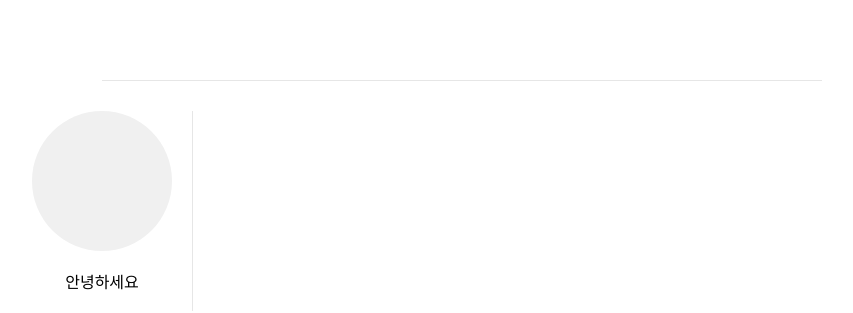
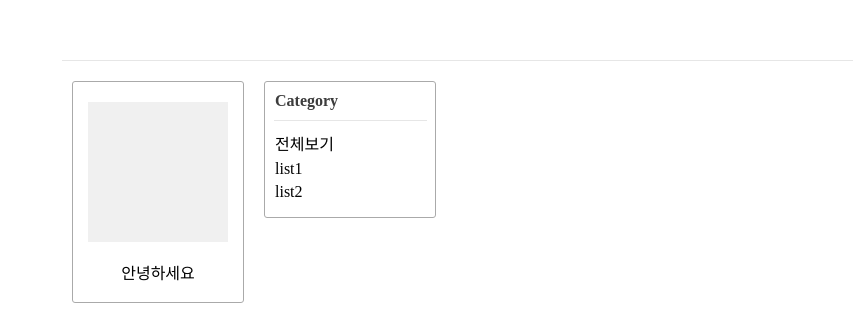
Before and after one commit to zlhunzzing/blog-zlhunzzing, a React (Create React App) app in the folder client/: page / in a window 1280 px wide. Shown: the part 784-1097 px from the top of the page, without its empty margins (178-1031 px from the left). Built offline with nearby package versions, Linux system fonts and the light colour scheme.

Commit message:
카테고리 뷰 추가

```diff
--- /dev/null
+++ b/client/src/component/Category.tsx
@@ -0,0 +1,44 @@
+import React, { useState } from 'react';
+
+function Category() {
+  const catogorist = useState(["list1","list2"])[0]
+
+  return (
+    <div className="menu" style={{textAlign: 'left'}}>
+      <div style={{
+        padding: '10px',
+        fontWeight: 'bold',
+        color: 'rgb(60, 60, 60)'
+      }}>Category</div>
+
+      <div
+      style={{
+        margin: '0 auto',
+        width: '90%',
+        borderTop: '1px solid rgb(230, 230, 230)',
+      }}
+      ></div>
+
+      <div style={{
+        paddingTop: '10px',
+        paddingLeft: '10px',
+      }}>전체보기</div>
+
+      <ul style={{
+            marginTop: '0px',
+            listStyleType: 'none',
+            paddingLeft: '5px'
+          }}>
+        {catogorist.map((name: any, id: number) => (
+          <li
+            key={id}
+            style={{
+              margin: '5px'
+          }}>{name}</li>
+        ))}
+      </ul>
+    </div>
+  );
+}
+
+export default Category;
--- a/client/src/component/HrComponent.tsx
+++ b/client/src/component/HrComponent.tsx
@@ -6,8 +6,8 @@ function HrComponent() {
       className="HrComponent"
       style={{
         margin: '0 auto',
-        marginBottom: '30px',
-        width: '80%',
+        marginBottom: '10px',
+        width: '100%',
         borderTop: '1px solid rgb(230, 230, 230)',
       }}
     ></div>
--- a/client/src/component/ProfileComponent.tsx
+++ b/client/src/component/ProfileComponent.tsx
@@ -5,21 +5,16 @@ function ProfileComponent() {
   const [content, setContent] = useState('안녕하세요');
 
   return (
-    <div
-      style={{
-        width: '20%',
-        borderRight: '1px solid rgb(230, 230, 230)',
-        textAlign: 'center',
-      }}
-    >
+    <span
+      className="menu">
       <div
         className="profileImage"
         style={{
           margin: '0 auto',
-          marginTop: '15px',
+          marginTop: '20px',
           width: '140px',
           height: '140px',
-          borderRadius: '100px',
+          // borderRadius: '100px',
           backgroundColor: 'rgb(240, 240, 240)',
         }}
       ></div>
@@ -56,7 +51,7 @@ function ProfileComponent() {
           <button className="profileInput">확인</button>
         </form>
       )}
-    </div>
+    </span>
   );
 }
 
--- a/client/src/pages/Home.tsx
+++ b/client/src/pages/Home.tsx
@@ -1,4 +1,5 @@
 import React from 'react';
+import Category from '../component/Category';
 import ContentComponent from '../component/ContentComponent';
 import HeaderComponent from '../component/HeaderComponent';
 import HrComponent from '../component/HrComponent';
@@ -12,6 +13,7 @@ function Home() {
       <ContentComponent></ContentComponent>
       <HrComponent></HrComponent>
       <ProfileComponent></ProfileComponent>
+      <Category></Category>
     </div>
   );
 }
--- a/client/src/pages/PostNew.tsx
+++ b/client/src/pages/PostNew.tsx
@@ -1,4 +1,5 @@
 import React from 'react';
+import Category from '../component/Category';
 import HeaderComponent from '../component/HeaderComponent';
 import HrComponent from '../component/HrComponent';
 import PostNewComponent from '../component/PostNewComponent';
@@ -12,6 +13,7 @@ function PostNew() {
       <PostNewComponent></PostNewComponent>
       <HrComponent></HrComponent>
       <ProfileComponent></ProfileComponent>
+      <Category></Category>
     </div>
   );
 }
--- a/client/src/style.css
+++ b/client/src/style.css
@@ -23,7 +23,7 @@ body {
 }
 
 .Home {
-  width: 900px;
+  width: 800px;
   margin: 0 auto;
   text-align: center;
 }
@@ -31,3 +31,11 @@ body {
 .title:hover {
   color: rgb(75, 75, 75);
 }
+
+.menu {
+  float: left;
+  width: 170px;
+  border: 1px solid rgb(170, 170, 170);
+  border-radius: 3px;
+  margin: 10px;
+}
```
